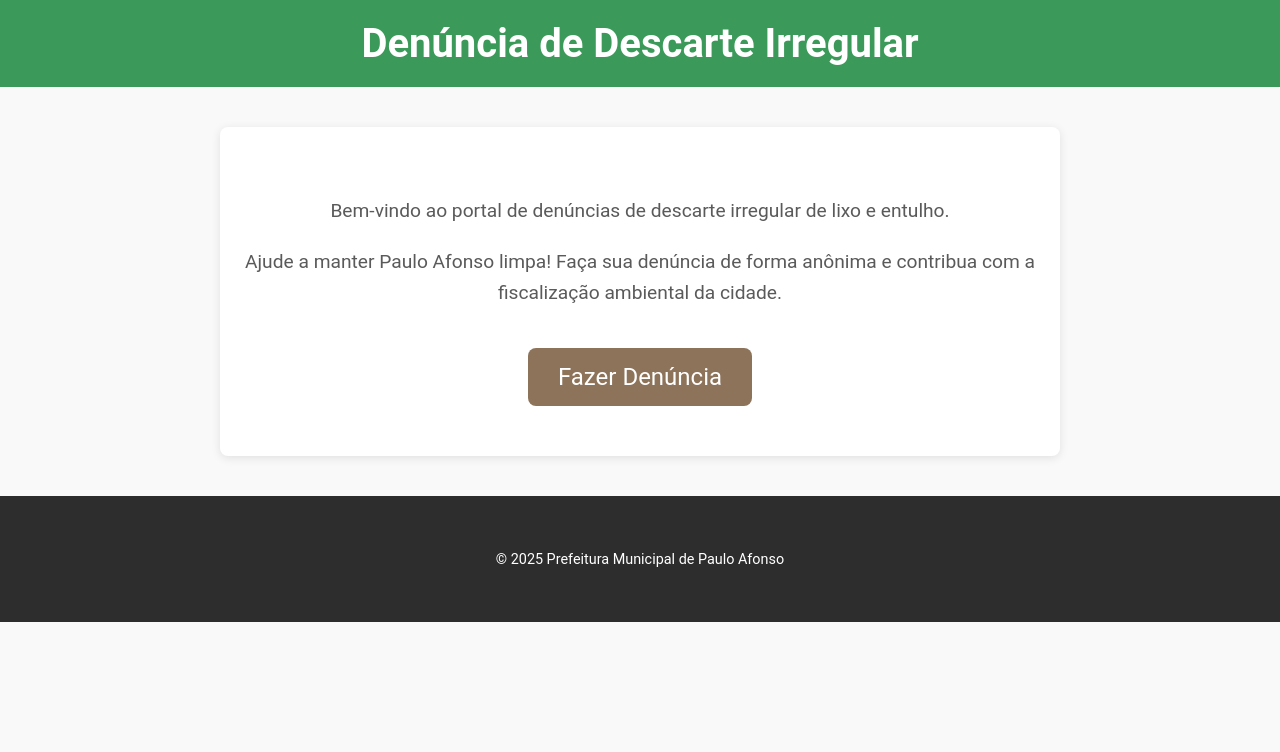
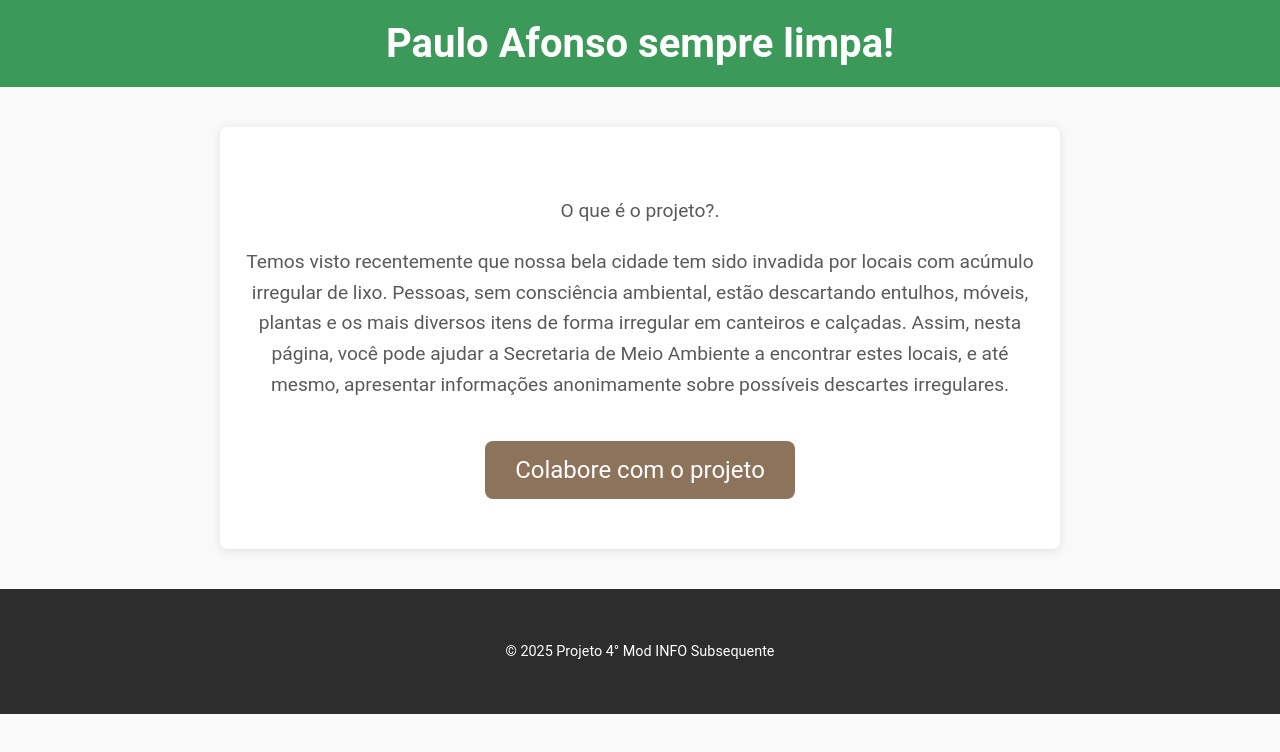
Before and after one commit to IsmaelO-Z/DeOlhoNoEntulho, a plain HTML site: page index.html in a window 1280 px wide. Drawn offline with Linux system fonts and the light colour scheme.

Commit message:
atualização com sujestões do professor 11/06/2025

```diff
--- a/index.html
+++ b/index.html
@@ -4,27 +4,30 @@
 <head>
   <meta charset="UTF-8" />
   <meta name="viewport" content="width=device-width, initial-scale=1.0" />
-  <title>Denuncie Descarte Irregular</title>
+  <title>Paulo Afonso sempre limpa</title>
   <link rel="stylesheet" href="style.css" />
 </head>
 
 <body>
 
   <header>
-    <h1>Denúncia de Descarte Irregular</h1>
+    <h1>Paulo Afonso sempre limpa!</h1>
   </header>
 
   <main>
     <section class="intro">
-      <p>Bem-vindo ao portal de denúncias de descarte irregular de lixo e entulho.</p>
-      <p>Ajude a manter Paulo Afonso limpa! Faça sua denúncia de forma anônima e contribua com a fiscalização ambiental
-        da cidade.</p>
-      <a href="formulario.html" class="botao">Fazer Denúncia</a>
+      <p>O que é o projeto?.</p>
+      <p>Temos visto recentemente que nossa bela cidade tem sido invadida por locais com acúmulo irregular de lixo. Pessoas,
+        sem consciência ambiental, estão descartando entulhos,
+        móveis, plantas e os mais diversos itens de forma irregular em canteiros e calçadas. Assim,
+        nesta página, você pode ajudar a Secretaria de Meio Ambiente a encontrar estes locais, e até mesmo,
+        apresentar informações anonimamente sobre possíveis descartes irregulares.</p>
+      <a href="formulario.html" class="botao">Colabore com o projeto</a>
     </section>
   </main>
 
   <footer>
-    <p>&copy; 2025 Prefeitura Municipal de Paulo Afonso</p>
+    <p>&copy; 2025 Projeto 4° Mod INFO Subsequente</p>
   </footer>
 
 </body>
```
